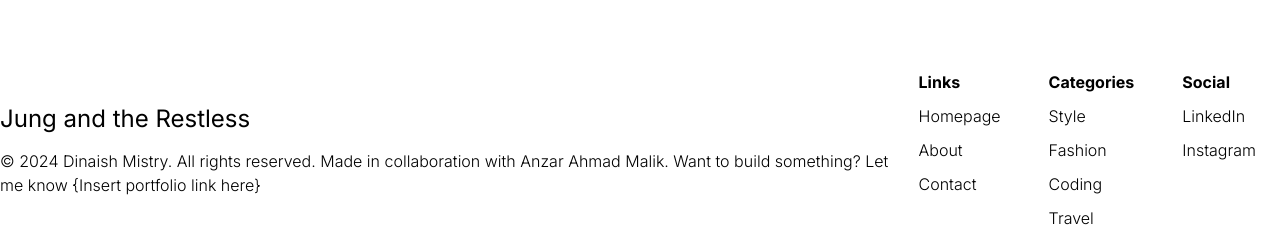
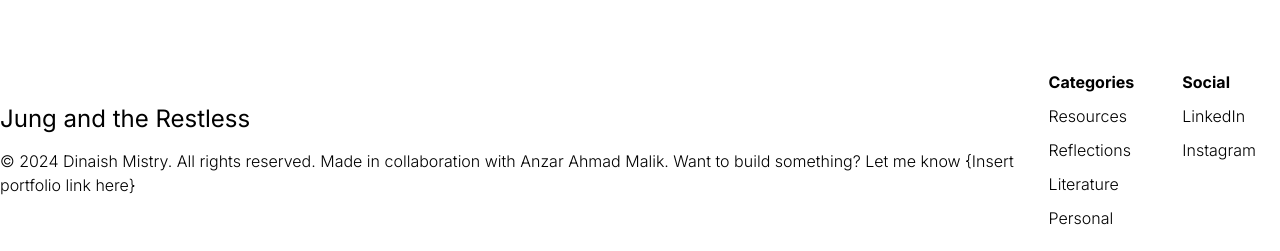
Before and after one commit to Mediocorite/psych-blog, a Next.js app: page / in a window 1280 px wide. Shown: the part 2952-3203 px from the top of the page. Built offline with nearby package versions, Linux system fonts and the light colour scheme; no server answers.

Commit message:
Updating the Footer nav links

```diff
--- a/src/components/Footer.tsx
+++ b/src/components/Footer.tsx
@@ -1,7 +1,6 @@
-import Image from "next/image";
 import Link from "next/link";
 import React from "react";
-
+import categories from "@/public/category.json";
 function Footer() {
   return (
     <div className="mt-12 flex flex-col items-center justify-between gap-12 p-0 text-[var(--softTextColor)] lg:flex-row lg:gap-0">
@@ -18,17 +17,16 @@ function Footer() {
       </div>
       <div className="flex lg:justify-end">
         <div className="m-6 flex flex-col gap-2.5 font-light">
-          <span className="font-bold">Links</span>
-          <Link href="/">Homepage</Link>
-          <Link href="/about">About</Link>
-          <Link href="/contact">Contact</Link>
-        </div>
-        <div className="m-6 flex flex-col gap-2.5 font-light">
           <span className="font-bold">Categories</span>
-          <Link href="/">Style</Link>
-          <Link href="/">Fashion</Link>
-          <Link href="/">Coding</Link>
-          <Link href="/">Travel</Link>
+          {Object.values(categories).map((category) => (
+            <Link
+              key={category.id}
+              href={`/posts?category=${category.value}`}
+              // className="m-4 p-4 text-center text-2xl lg:m-0 lg:p-0 lg:text-xl"
+            >
+              {category.label}
+            </Link>
+          ))}
         </div>
         <div className="m-6 flex flex-col gap-2.5 font-light">
           <span className="font-bold">Social</span>
```
